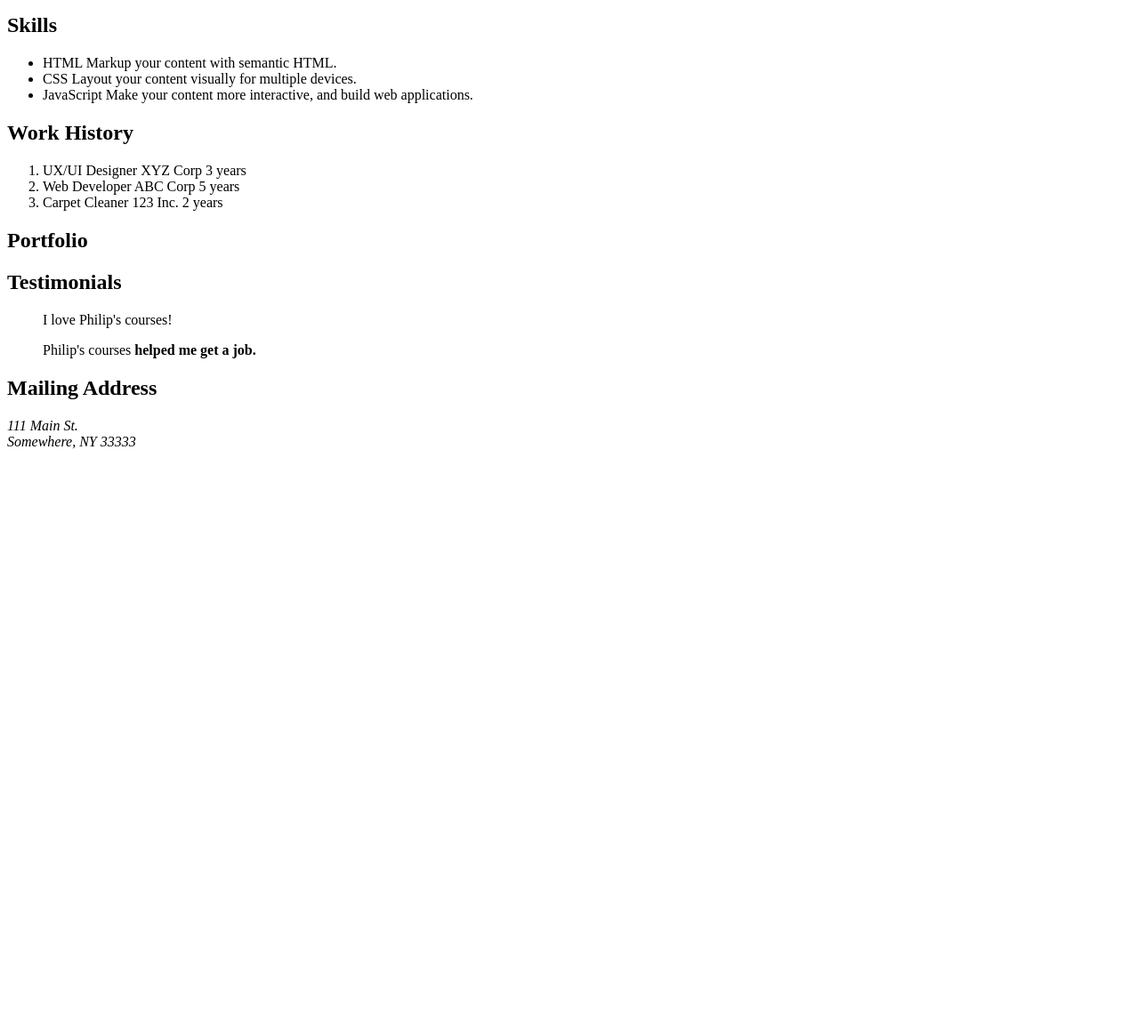
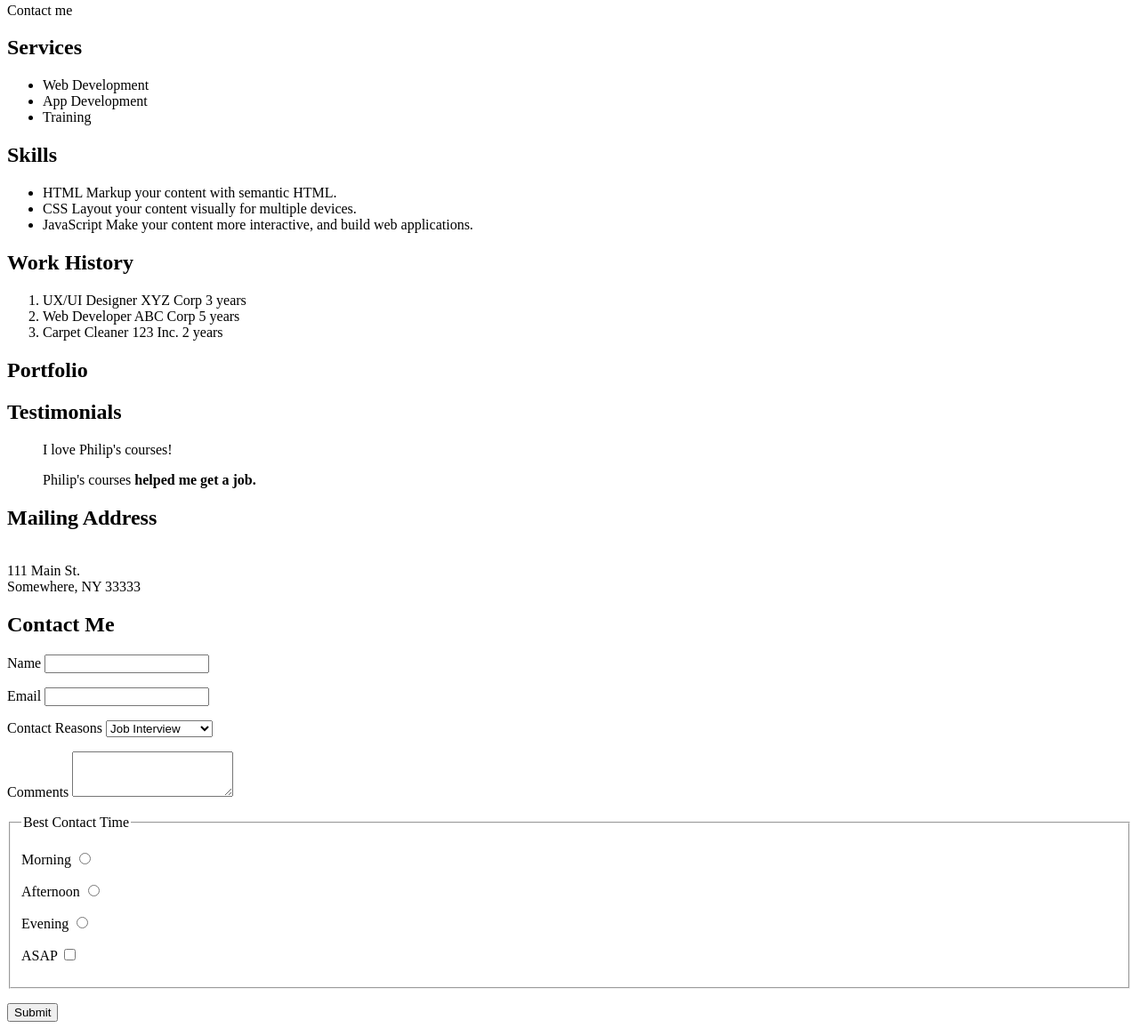
Before and after one commit to Malaxor/HTML-CSS, a plain HTML site: page index.html in a window 1280 px wide. Shown: the part 547-1712 px from the top of the page at 89% size. Before the commit the page ends 1061 px from the top, so only its background shows below. Drawn offline with Linux system fonts and the light colour scheme.

Commit message:
interactivity (form)

```diff
--- a/index.html
+++ b/index.html
@@ -5,10 +5,21 @@
     <title>Resume of Philip Costache</title>
   </head>
   <body>
+    <h1>Resume</h1>
+    <section>
+      <ul>
+        <li><a href="#about-me">About Me</a></li>
+        <li><a href="#services">Services</a></li>
+        <li><a href="#skills">Skills</a></li>
+        <li><a href="#work-history">Work History</a></li>
+        <li><a href="#portfolio">Portfolio</a></li>
+        <li><a href="#testimonials">Testimonials</a></li>
+        <li><a href="#mailing-address">Mailing Address</a></li>
+      </ul>
+    </section>
     <main>
-      <h1>Resume</h1>
       <section>
-        <h2>Tony Alicea</h2>
+        <h2>Philip Costache</h2>
         <p>Coder, UX Designer, Instructor</p>
         <dl>
           <dt>Website</dt>
@@ -19,16 +30,16 @@
           <dd><a href="https://www.twitter.com/philipcostache" target="_blank">@tphilipcostache</a></dd>
         </dl>
       </section>
-      <article>
+      <article id="about-me">
         <header>
           <h2>About Me</h2>
         </header>
         <p>
-          Hi! I'm Tony Alicea and I'm <em>happy</em> to have you as a student in my courses.<aside><small>Don't imitate, understand!</small></aside>
+          Hi! I'm Philip Costache and I'm <em>happy</em> to have you as a student in my courses.<aside><small>Don't imitate, understand!</small></aside>
         </p>
         <footer>Contact me</footer>
       </article>
-      <section>
+      <section id="services">
         <h2>Services</h2>
         <ul>
           <li>Web Development</li>
@@ -36,7 +47,7 @@
           <li>Training</li>
         </ul>
       </section>
-      <section>
+      <section id="skills">
         <h2>Skills</h2>
         <ul>
           <li>
@@ -53,7 +64,7 @@
           </li>
         </ul>
       </section>
-      <section>
+      <section id="work-history">
         <h2>Work History</h2>
         <ol>
           <li>
@@ -74,10 +85,10 @@
         </ol>
       </section>
       <!-- -->
-      <section>
+      <section id="portfolio">
         <h2>Portfolio</h2>
       </section>
-      <section>
+      <section id="testimonials">
         <h2>Testimonials</h2>
         <blockquote>
           <p>I love Philip's courses!</p>
@@ -86,13 +97,59 @@
           <p>Philip's courses <strong>helped me get a job.</strong></p>
         </blockquote>
       </section>
-      <section>
+      <section id="mailing-address">
         <h2>Mailing Address</h2>
-        <address>
+        <br>
             111 Main St. <br>
             Somewhere, NY 33333
         </address>
       </section>
+      <section>
+        <h2>Contact Me</h2>
+        <form action="do-something.html">
+          <p>
+            <label for="name">Name</label>
+            <input id="name" type="text" name="name" required>
+          </p>
+          <p>
+            <label for="email">Email</label>
+            <input id="email" type="email" name="email" required>
+          </p>
+          <p>
+            <label for="contact-reasons">Contact Reasons</label>
+            <select name="contact-reasons" id="contact-reasons">
+              <option value="job-interview">Job Interview</option>
+              <option value="need-contractor">Need Contractor</option>
+            </select>
+          </p>
+          <p>
+            <label for="comments">Comments</label>
+            <textarea name="comments" id="comments" rows="3"></textarea>
+          </p>
+          <fieldset>
+            <legend>Best Contact Time</legend>
+            <p>
+              <label for="contact-time-morning">Morning</label>
+              <input type="radio" id="contact-time-morning" name="contact-time">
+            </p>
+            <p>
+              <label for="contact-time-afternoon">Afternoon</label>
+              <input type="radio" id="contact-time-afternoon" name="contact-time">
+            </p>
+            <p>
+              <label for="contact-time-evening">Evening</label>
+              <input type="radio" id="contact-time-evening" name="contact-time">
+            </p>
+            <p>
+              <label for="asap">ASAP</label>
+              <input type="checkbox" name="asap" id="asap">
+            </p>
+          </fieldset>
+          <p>
+            <button type="submit">Submit</button>
+          </p>
+        </form>
+      </section>
     </main>
   </body>
 </html>
```
Also changed, not shown: do-something.html (added).
